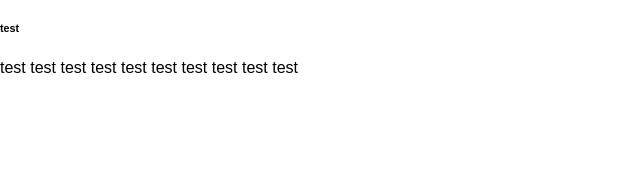
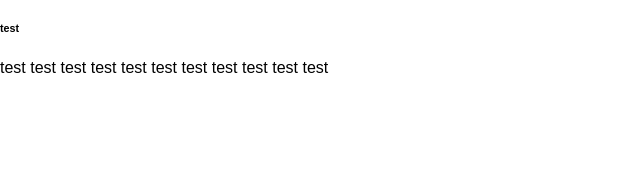
Before and after one commit to yromanchak/js-calculator-ui, a website built with webpack: page src/index.html in a window 1280 px wide. Shown: the part 229-403 px from the top of the page, 0-640 px from the left. Built offline with nearby package versions, Linux system fonts and the light colour scheme.

Commit message:
h18 added

```diff
--- a/src/index.html
+++ b/src/index.html
@@ -26,6 +26,7 @@
     <h15>test</h15>
     <h16>test</h16>
     <h17>test</h17>
+    <h18>test</h18>
     <div class="calculator">
       <div class="calculator__head">
         <div data-previous-operand class="previous-operand"></div>
```
